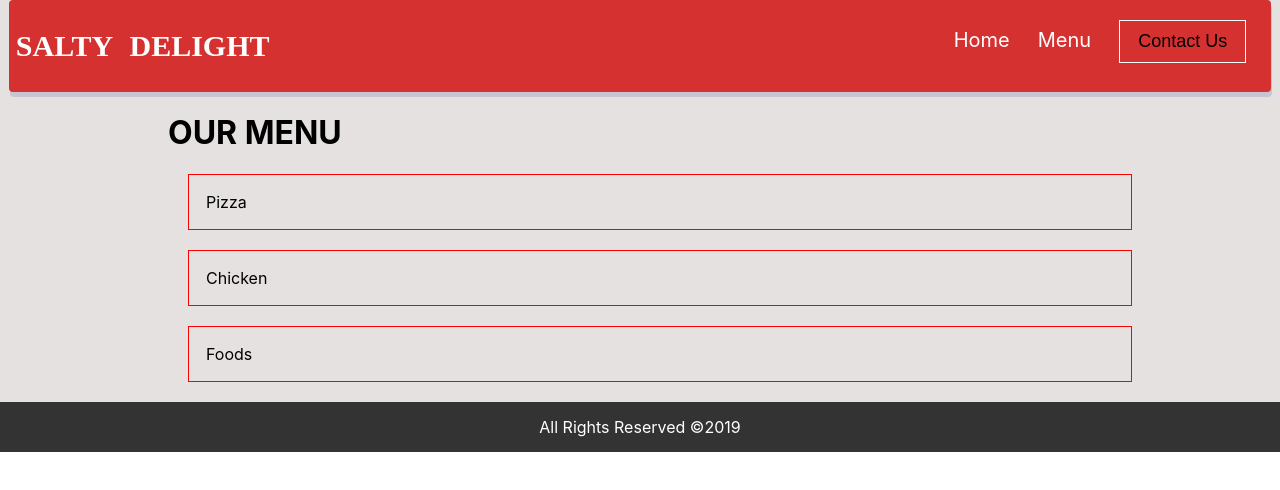
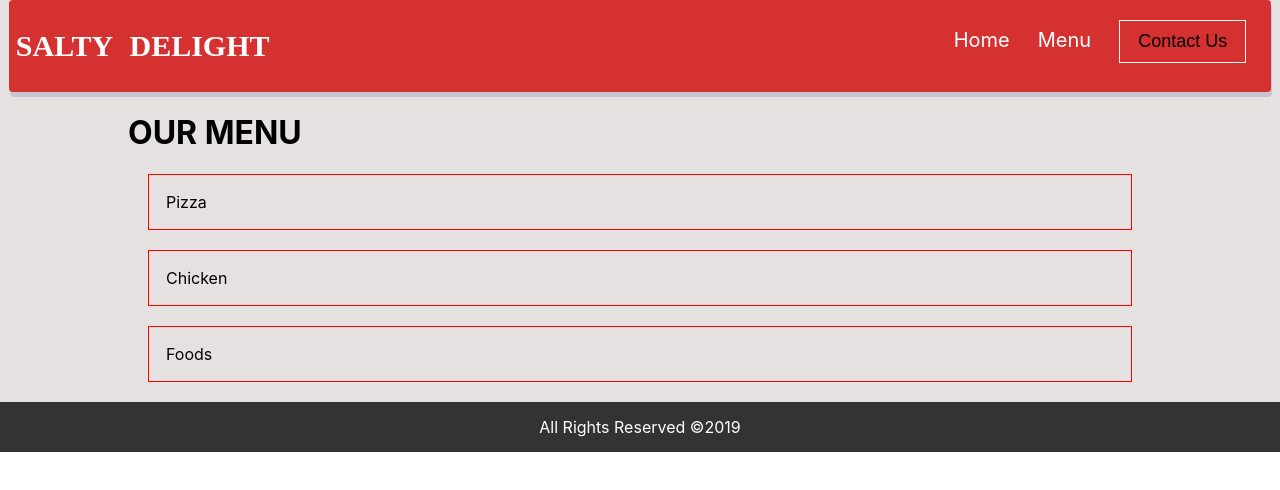
Before and after one commit to bawazy/salty_delight, a React (Create React App) app: page /menu in a window 1280 px wide. Shown: the top 490 px of the page. Built offline with nearby package versions, Linux system fonts and the light colour scheme; a web font is replaced by a local one.

Commit message:
dynamic food images

```diff
--- a/src/App.css
+++ b/src/App.css
@@ -20,6 +20,12 @@
   width: 98%;
 
 }
+
+.orderBtn{
+  display: block;
+  float: right;
+}
+
 .backbtn{
   border: none;
   background: black;
@@ -135,9 +141,10 @@ img{
   text-align: center;
 }
 
-.menus{
-list-style: none;
-}
+/* .menus{
+/* list-style: none; */
+
+/*} */
 .menuLinks{
   text-decoration: none;
   color: #333;
@@ -147,5 +154,10 @@ list-style: none;
 border: 1px solid red;
 padding: 17px;
 margin:20px;
+}
+/*
+.subItem{
+  display: grid;
+  grid-template-columns: 1fr 1fr 1fr;
 
-}
+} */
--- a/src/components/menu.js
+++ b/src/components/menu.js
@@ -88,7 +88,7 @@ export class Menu extends Component {
     return (
 
     <div>
-        <ul className='menus'>
+        <div className='menus'>
         {!isSubItems ? (
           <Fragment>
           <h1>OUR MENU </h1>
@@ -108,7 +108,7 @@ export class Menu extends Component {
           <button className='backbtn' onClick={this.handleActiveSubItems}>BACK</button>
           </Fragment>
         )}
-        </ul>
+        </div>
 
 {/*
         <ul>
--- a/src/components/menuItem.js
+++ b/src/components/menuItem.js
@@ -4,7 +4,7 @@ import React from 'react'
  const menuItem = props =>{
    const { handleSubItems, menu} = props
   return (
-   <li onClick={ () => handleSubItems(menu)} className='menu-item'>{menu.title}</li>
+   <div onClick={ () => handleSubItems(menu)} className='menu-item'>{menu.title}</div>
   )
 }
 export default menuItem
--- a/src/components/subItem.js
+++ b/src/components/subItem.js
@@ -3,7 +3,13 @@ import React, { Component } from 'react'
 export class SubItem extends Component {
   render() {
     return (
-        <li className='menu-item'>{this.props.itemName}</li>
+      <div className='subItem' >
+        <div className='menu-item'>
+        <img src='' alt='' />
+        {this.props.itemName}
+        <button className='orderBtn'>Order Now</button>
+        </div>
+      </div>
     )
   }
 }
```
